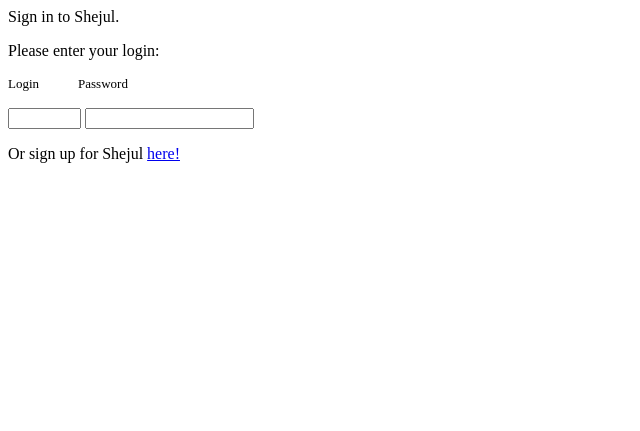
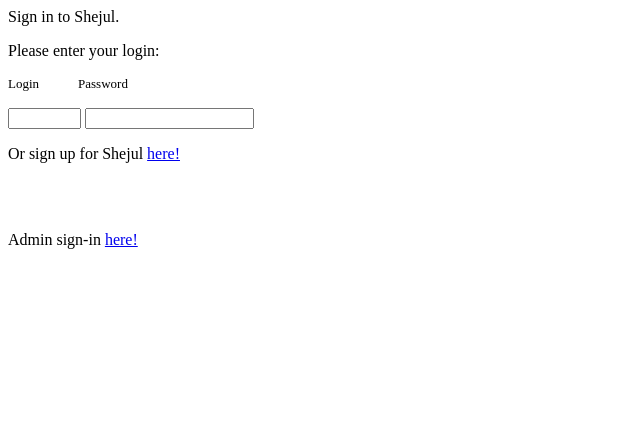
Before and after one commit to gaiasilvestri/eventplanner, a PHP site: page /login.php in a window 1280 px wide. Shown: the top 431 px of the page, without its empty margins (0-640 px from the left). Run offline with PHP 8.4, Linux system fonts and the light colour scheme.

Commit message:
Added Admin sign-in link

```diff
--- a/login.php
+++ b/login.php
@@ -1,3 +1,8 @@
+<DOCTYPE html>
+	<html>
+	<body>
+
+
 	<p>Sign in to Shejul.</p>
 
 	<p>Please enter your login:</p>
@@ -8,7 +13,11 @@
 			size="18"></p>
 
 	<p>Or sign up for Shejul <a href="http://www.ugrad.cs.ubc.ca/~j8d7/304signup.php/">here!</a> </p>
-</form>
+	<br>
+	<br>
+		<p>Admin sign-in <a href="http://www.ugrad.cs.ubc.ca/~l9e8/adminlogin.php/">here!</a> </p>
+		</body>
+</html>
 
 <!--TODO
     write PHP to interface w/ Users table-->
```
Lines whose indentation alone changed are shown as unchanged.
